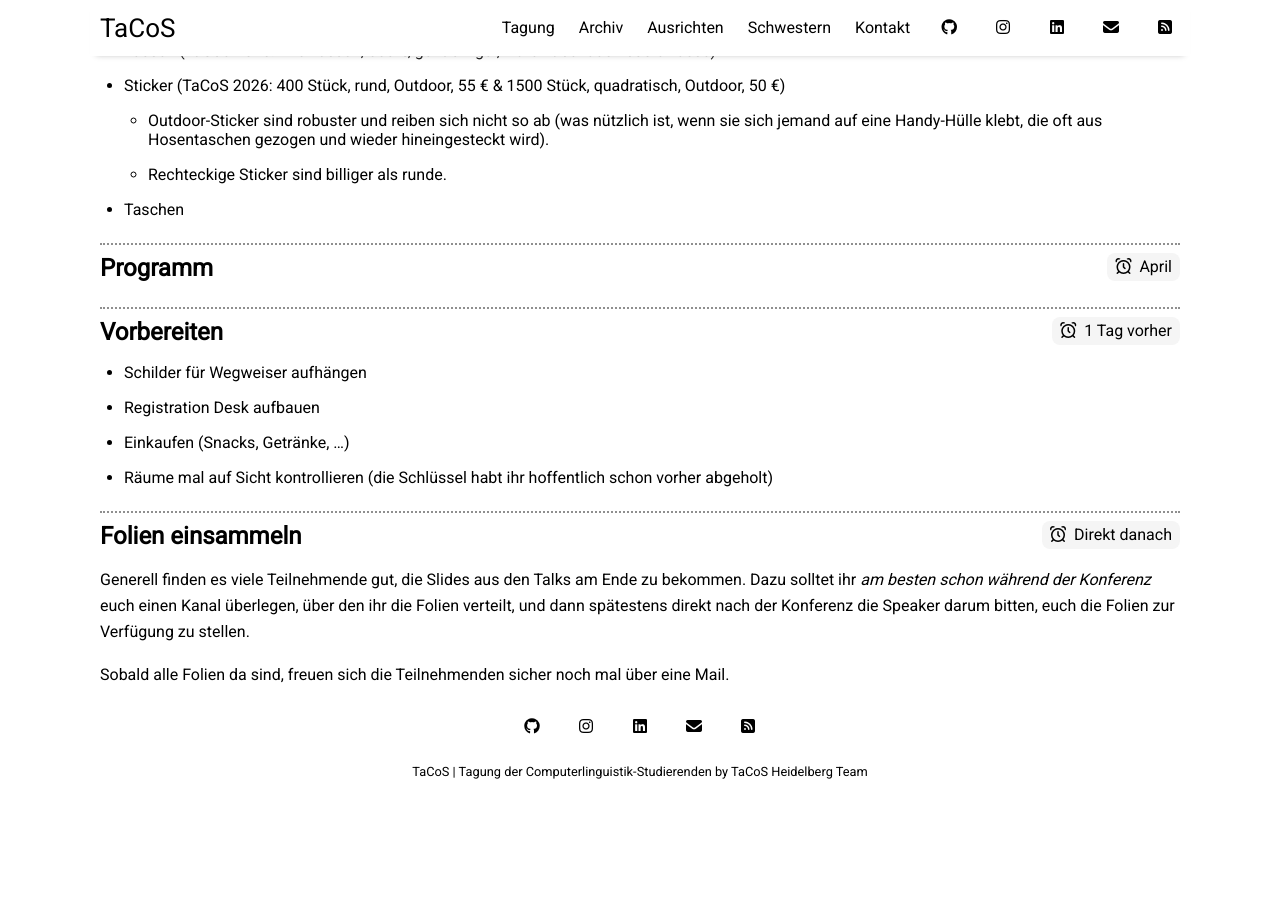
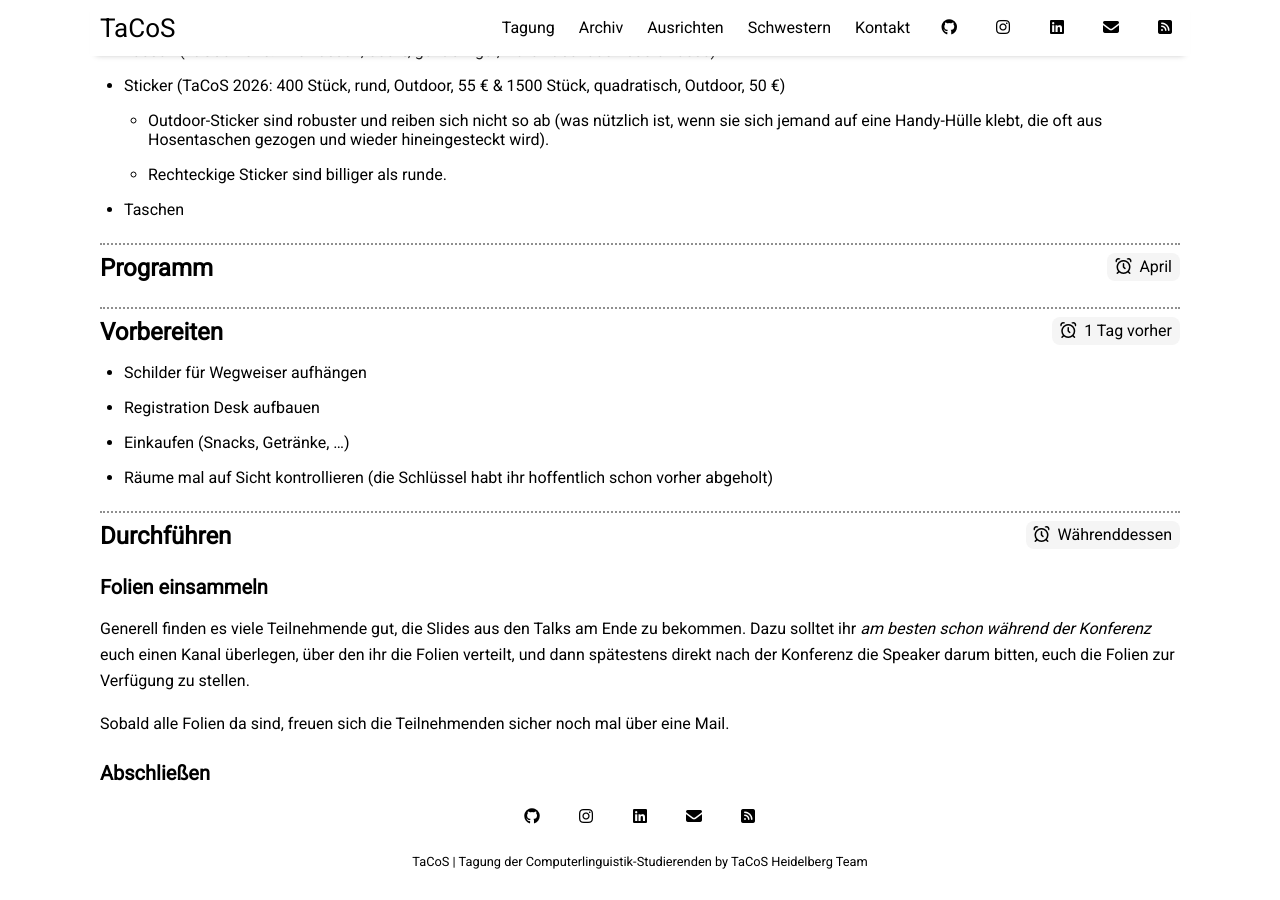
Before and after one commit to tacosConference/linguistik.computer, a Jekyll site: the page built from pages/host.md, in a window 1280 px wide and 900 px high, scrolled down 7994 px. Built offline with Jekyll 4.4.1, drawn with Linux system fonts in a browser that asks for light colours; before the commit the page ends 8804 px from its top, so only the background shows below that.

Commit message:
Restructure pages

```diff
--- a/pages/host.md
+++ b/pages/host.md
@@ -288,8 +288,12 @@
 - Einkaufen (Snacks, Getränke, ...)
 - Räume mal auf Sicht kontrollieren (die Schlüssel habt ihr hoffentlich schon vorher abgeholt)
 
-## Folien einsammeln <span class="time-badge">Direkt danach</span>
+## Durchführen <span class="time-badge">Währenddessen</span>
+
+### Folien einsammeln
 
 Generell finden es viele Teilnehmende gut, die Slides aus den Talks am Ende zu bekommen. Dazu solltet ihr *am besten schon während der Konferenz* euch einen Kanal überlegen, über den ihr die Folien verteilt, und dann spätestens direkt nach der Konferenz die Speaker darum bitten, euch die Folien zur Verfügung zu stellen.
 
 Sobald alle Folien da sind, freuen sich die Teilnehmenden sicher noch mal über eine Mail.
+
+### Abschließen
```
